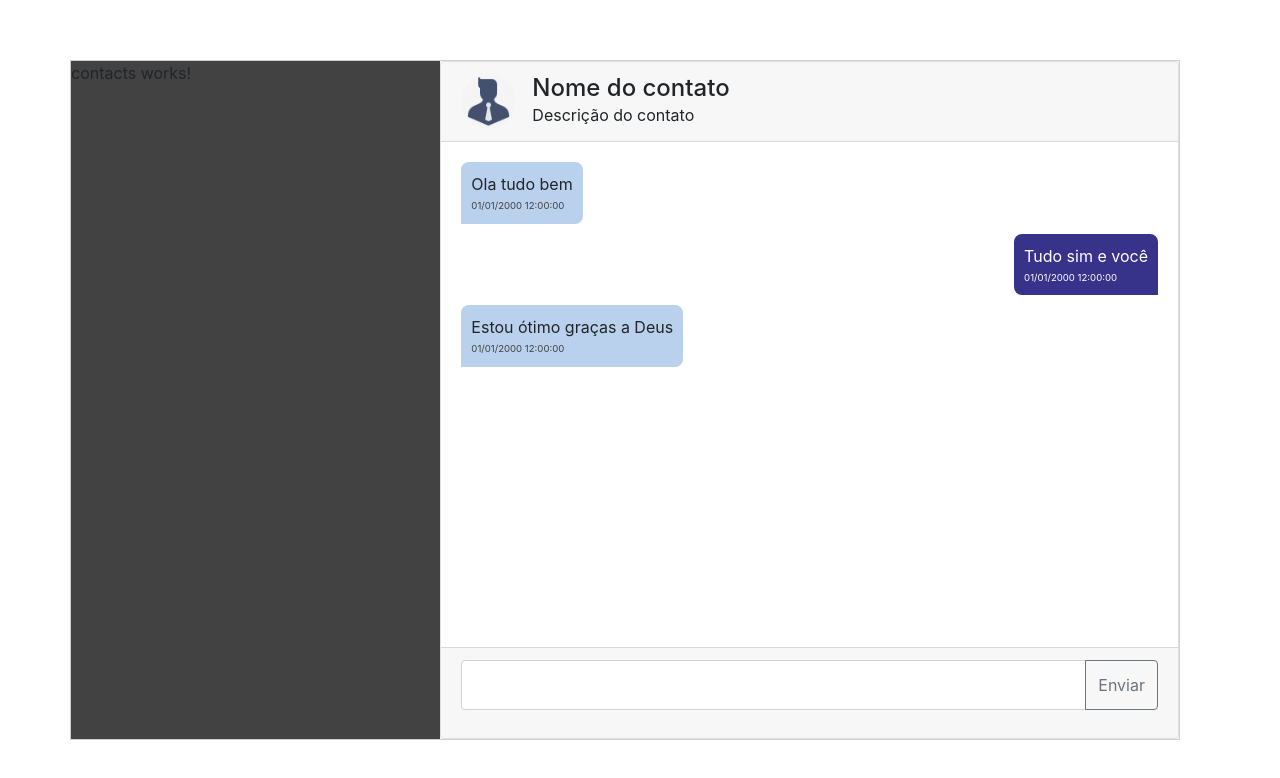
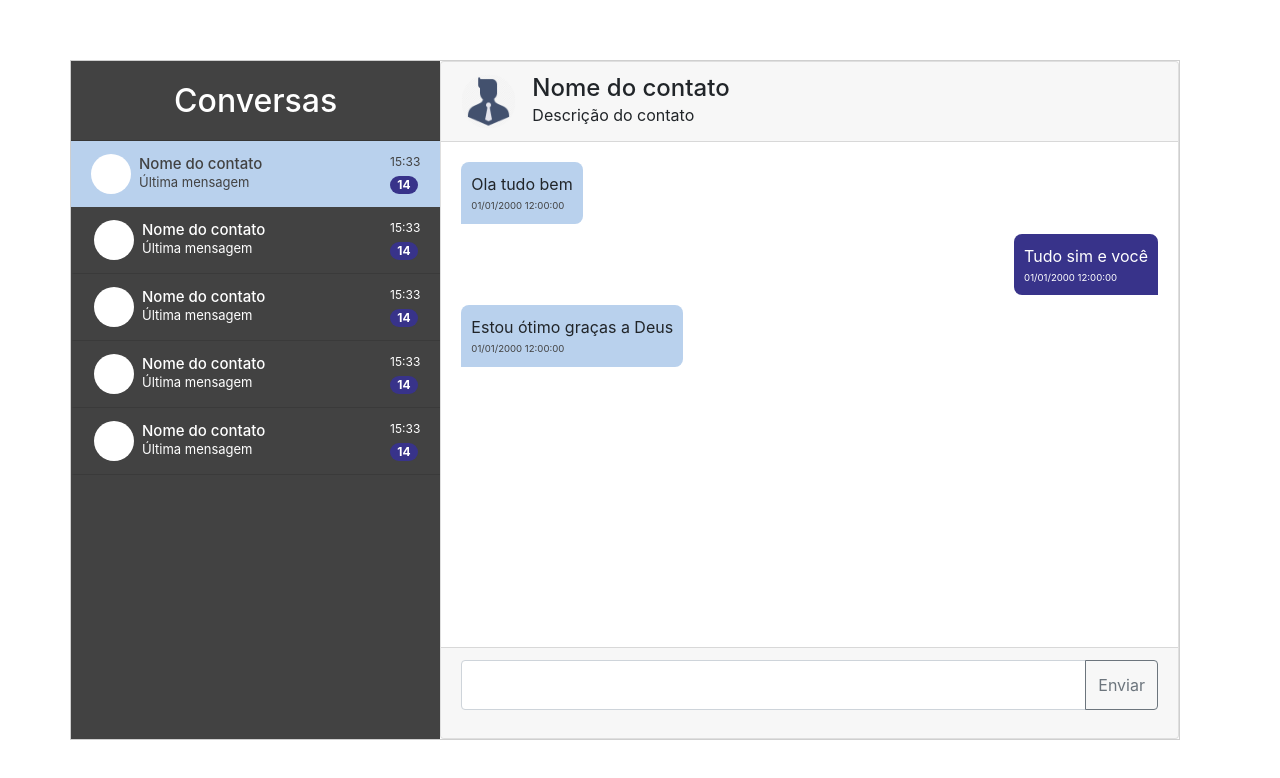
Before and after one commit to raffaelbmartins/chatrmartins, an Angular app: page / in a window 1280 px wide. Shown: the top 778 px of the page. Built offline with nearby package versions, Linux system fonts and the light colour scheme.

Commit message:
Create layout contacts

```diff
--- a/src/app/contacts/contacts.component.html
+++ b/src/app/contacts/contacts.component.html
@@ -1,3 +1,79 @@
-<p>
-  contacts works!
-</p>
+<h1>Conversas</h1>
+
+<div class="list-group">
+  <a href="#" class="list-group-item list-group-item-action active">
+    <div class="info">
+      <div class="avatar">
+        <img src="" alt="">
+      </div>
+      <div class="text">
+        <h3>Nome do contato</h3>
+        <p>Última mensagem</p>
+      </div>
+      <div class="time">
+        <p>15:33</p>
+        <span class="badge badge-primary badge-pill">14</span>
+      </div>
+    </div>
+  </a>
+  <a href="#" class="list-group-item list-group-item-action">
+    <div class="info">
+      <div class="avatar">
+        <img src="" alt="">
+      </div>
+      <div class="text">
+        <h3>Nome do contato</h3>
+        <p>Última mensagem</p>
+      </div>
+      <div class="time">
+        <p>15:33</p>
+        <span class="badge badge-primary badge-pill">14</span>
+      </div>
+    </div>
+  </a>
+  <a href="#" class="list-group-item list-group-item-action">
+    <div class="info">
+      <div class="avatar">
+        <img src="" alt="">
+      </div>
+      <div class="text">
+        <h3>Nome do contato</h3>
+        <p>Última mensagem</p>
+      </div>
+      <div class="time">
+        <p>15:33</p>
+        <span class="badge badge-primary badge-pill">14</span>
+      </div>
+    </div>
+  </a>
+  <a href="#" class="list-group-item list-group-item-action">
+    <div class="info">
+      <div class="avatar">
+        <img src="" alt="">
+      </div>
+      <div class="text">
+        <h3>Nome do contato</h3>
+        <p>Última mensagem</p>
+      </div>
+      <div class="time">
+        <p>15:33</p>
+        <span class="badge badge-primary badge-pill">14</span>
+      </div>
+    </div>
+  </a>
+  <a href="#" class="list-group-item list-group-item-action">
+    <div class="info">
+      <div class="avatar">
+        <img src="" alt="">
+      </div>
+      <div class="text">
+        <h3>Nome do contato</h3>
+        <p>Última mensagem</p>
+      </div>
+      <div class="time">
+        <p>15:33</p>
+        <span class="badge badge-primary badge-pill">14</span>
+      </div>
+    </div>
+  </a>
+</div>
--- a/src/app/contacts/contacts.component.scss
+++ b/src/app/contacts/contacts.component.scss
@@ -8,3 +8,76 @@
     overflow-x: hidden;
     overflow-y: auto;
 }
+
+h1 {
+    padding: 0 .75rem 1.25rem;
+    color: #ffffff;
+    font-size: 2rem;
+    text-align: center;
+    border-bottom: 1px solid #363636;
+    height: 80px;
+    line-height: 80px;
+    margin-bottom: 0;
+}
+
+.list-group-item {
+
+    background-color: map-get($colors, dark);
+    color: #ffffff;
+    border-radius: 0;
+    border-right: none;
+    border-left: 3px solid transparent;
+
+    &.active {
+        background-color: map-get($colors, secondary);
+        border: none;
+        color: map-get($colors, dark);
+    }
+
+    &:hover:not(.active) {
+        border-left: 3px solid map-get($colors, secondary-hover);
+    }
+
+    .info {
+
+        display: flex;
+        align-items: center;
+
+        .avatar {
+            width: 40px;
+            height: 40px;
+            background-color: #ffffff;
+            border-radius: 100%;
+            margin-right: .5rem;
+        }
+
+        .text {
+
+            flex-grow: 1;
+
+            h3 {
+
+                font-size: 15px;
+                padding: 0;
+                margin: 0;
+            }
+
+            p {
+                font-size: 13px;
+                margin: 0
+            }
+        }
+
+        .time {
+
+            p {
+                font-size: 12px;
+                margin: 0
+            }
+
+            .badge {
+                background-color: map-get($colors, primary);
+            }
+        }
+    }
+}
--- a/src/app/message-header/message-header.component.scss
+++ b/src/app/message-header/message-header.component.scss
@@ -2,6 +2,7 @@
 
     display: flex;
     align-content: center;
+    height: 80px;
 
     .avatar {
 
--- a/src/sass/_variables.scss
+++ b/src/sass/_variables.scss
@@ -1,6 +1,7 @@
 $colors: (
     primary: #38338a,
     secondary: #b9d1ed,
+    secondary-hover: #b9d1ed88,
     dark: #424242,
     light: #cfcfcf
 );
```
Also changed, not shown: 1 other file (tests, documents, lock files or other folders).
